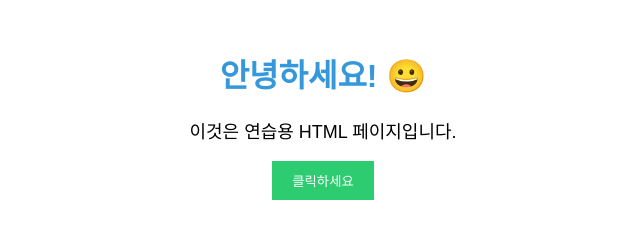
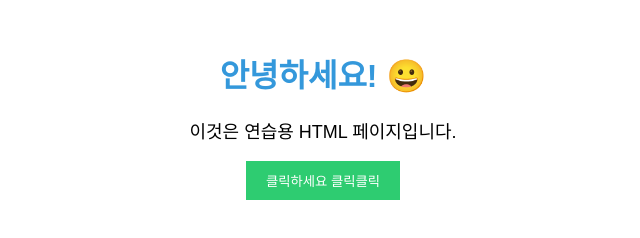
Before and after one commit to suhyeonnnn/company-project, a plain HTML site: page index.html in a window 1280 px wide. Shown: the whole page, without its empty margins (317-957 px from the left). Drawn offline with Linux system fonts and the light colour scheme.

Commit message:
freshman first commit

```diff
--- a/index.html
+++ b/index.html
@@ -31,6 +31,6 @@
 <body>
     <h1>안녕하세요! 😀</h1>
     <p>이것은 연습용 HTML 페이지입니다.</p>
-    <button onclick="alert('버튼이 클릭되었습니다!')">클릭하세요</button>
+    <button onclick="alert('버튼이 클릭되었습니다!')">클릭하세요 클릭클릭</button>
 </body>
 </html>
```
